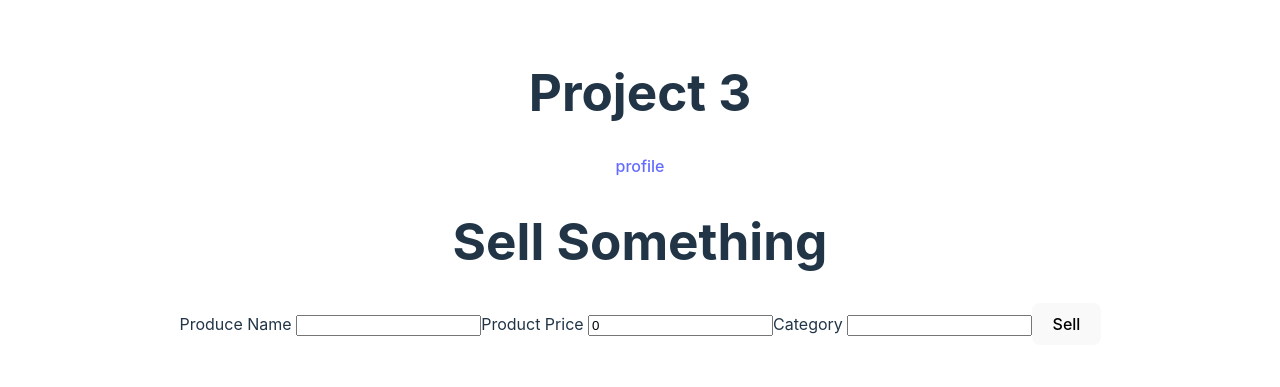
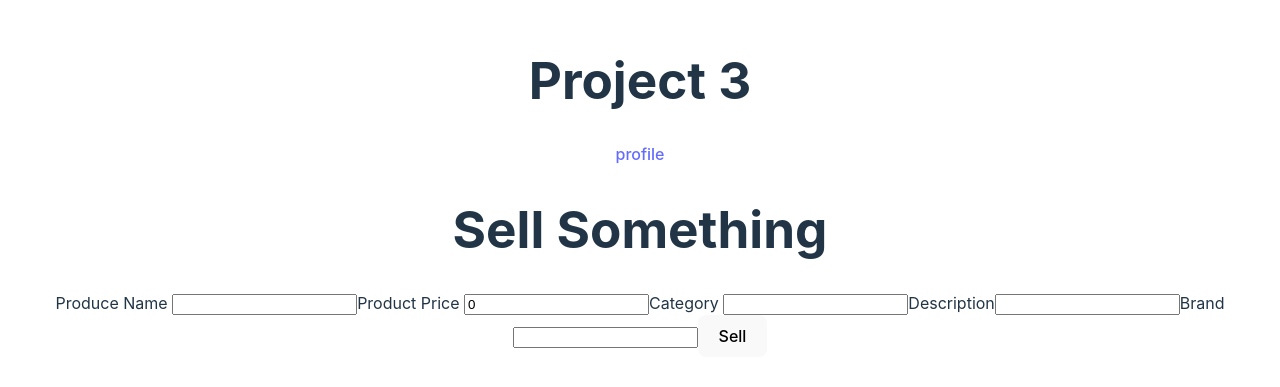
Before and after one commit to ykztenoks/ed-profile-front, a React (Vite) app: page /products/new in a window 1280 px wide. Shown: the part 213-600 px from the top of the page. Built offline with nearby package versions, Linux system fonts and the light colour scheme; no server answers.

Commit message:
add all parameters to product form to enable descriptions and brand to be added

```diff
--- a/src/components/ProductForm.jsx
+++ b/src/components/ProductForm.jsx
@@ -7,6 +7,8 @@ export default function ProductForm({
   productTitle = "",
   productPrice = 0,
   productCategory = "",
+  productDescription = "",
+  productBrand = '',
   isUpdating = false,
   productId,
 }) {
@@ -14,6 +16,8 @@ export default function ProductForm({
   const [title, setTitle] = useState(productTitle);
   const [price, setPrice] = useState(productPrice);
   const [category, setCategory] = useState(productCategory);
+  const [description, setDescription] = useState(productDescription)
+  const [brand, setBrand] = useState(productBrand)
 
   const handleSumbit = async (event) => {
     event.preventDefault();
@@ -73,6 +77,22 @@ export default function ProductForm({
             onChange={(event) => setCategory(event.target.value)}
           />
         </label>
+        <label>
+          Description{""}
+          <input
+            type="string"
+            value={description}
+            onChange={(event) => setDescription(event.target.value)}
+          />
+        </label>
+        <label>
+          Brand{""}
+          <input
+            type="string"
+            value={brand}
+            onChange={(event) => setBrand(event.target.value)}
+          />
+        </label>
         <button type="submit">{isUpdating ? "Update" : "Sell"}</button>
       </form>
     </>
```
